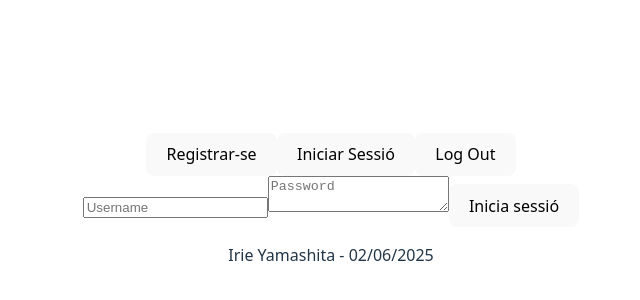
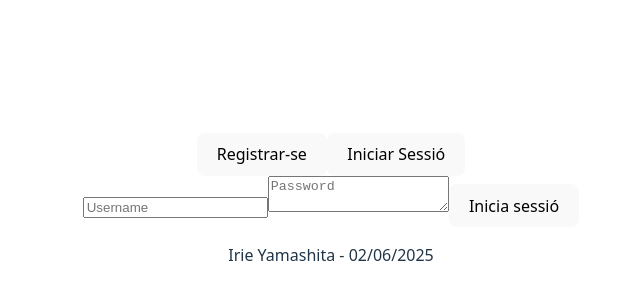
Before and after one commit to irie-yamashita/frontend_solveTheX_YamashitaIrie, a Vue app: page /login in a window 1280 px wide. Shown: the part 200-500 px from the top of the page, without its empty margins (309-949 px from the left). Built offline with nearby package versions, Linux system fonts and the light colour scheme.

Commit message:
Fix Header
He arreglat una cosa perquè es msotri el nom en iniciar sessió.

```diff
--- a/src/App.vue
+++ b/src/App.vue
@@ -4,7 +4,7 @@ import Header from './components/Header.vue';
 import Footer from './components/Footer.vue';
 </script>
 <template>
-  <Header></Header>
+
   <main>
     <router-view />
   </main>
--- a/src/components/Header.vue
+++ b/src/components/Header.vue
@@ -25,7 +25,7 @@ const logout = () => {
 
     username.value = '';
 
-    router.push('/');
+    router.push('/login');
 };
 
 
@@ -34,8 +34,8 @@ const logout = () => {
 <template>
   <nav>
     <p v-if="username">Benvingut/da, {{ username }}!</p>
-    <button @click="registrar">Registrar-se</button>
-    <button @click="login">Iniciar Sessió</button>
-    <button @click="logout">Log Out</button>
+    <button v-if="!username" @click="registrar">Registrar-se</button>
+    <button v-if="!username" @click="login">Iniciar Sessió</button>
+    <button v-if="username" @click="logout">Log Out</button>
   </nav>
 </template>
--- a/src/views/AfegirToDo.vue
+++ b/src/views/AfegirToDo.vue
@@ -3,6 +3,7 @@
 <script setup>
     import { ref } from 'vue';
     import { useRouter } from 'vue-router';
+    import Header from '../components/Header.vue';
 
     const error = ref('');
     const router = useRouter();
@@ -49,6 +50,7 @@
 
 
 <template>
+<Header></Header>
     <!-- v-model perquè la variable 'nouTodo' es vagi actualitzant-->
   <div>
     <input v-model="nouTODO.titol" type="text" placeholder="Títol" @blur="validaTitol" required/>
--- a/src/views/LlistaToDos.vue
+++ b/src/views/LlistaToDos.vue
@@ -1,6 +1,7 @@
 <script setup>
 import { ref, onMounted, computed  } from 'vue';
 import { useRouter } from 'vue-router';
+import Header from '../components/Header.vue';
 
 const todos = ref([]);
 const router = useRouter();
@@ -59,6 +60,7 @@ const anarAfegir = () => {
 </script>
 
 <template>
+  <Header></Header>
   <div>
     <h1>TODO List</h1>
     <button  v-if="token" @click="anarAfegir">Afegir TODO</button>
--- a/src/views/LogIn.vue
+++ b/src/views/LogIn.vue
@@ -2,6 +2,7 @@
 <script setup>
     import { ref } from 'vue';
     import { useRouter } from 'vue-router';
+    import Header from '../components/Header.vue';
 
     const error = ref('');
     const router = useRouter();
@@ -53,6 +54,7 @@
 <template>
 
 <div>
+    <Header></Header>
     <input v-model="nouUser.username" type="text" placeholder="Username" required/>
     <textarea v-model="nouUser.password" placeholder="Password"></textarea>
 
--- a/src/views/ModificarToDo.vue
+++ b/src/views/ModificarToDo.vue
@@ -3,6 +3,8 @@
 <script setup>
     import { ref } from 'vue';
     import { useRoute, useRouter } from 'vue-router';
+    import Header from '../components/Header.vue';
+
 
     const route = useRoute();
     const router = useRouter();
--- a/src/views/Registre.vue
+++ b/src/views/Registre.vue
@@ -39,6 +39,7 @@
 
 
 <template>
+    <Header></Header>
 <div>
     <input v-model="nouUser.username" type="text" placeholder="Username" required/>
     <textarea v-model="nouUser.password" placeholder="Password"></textarea>
```
